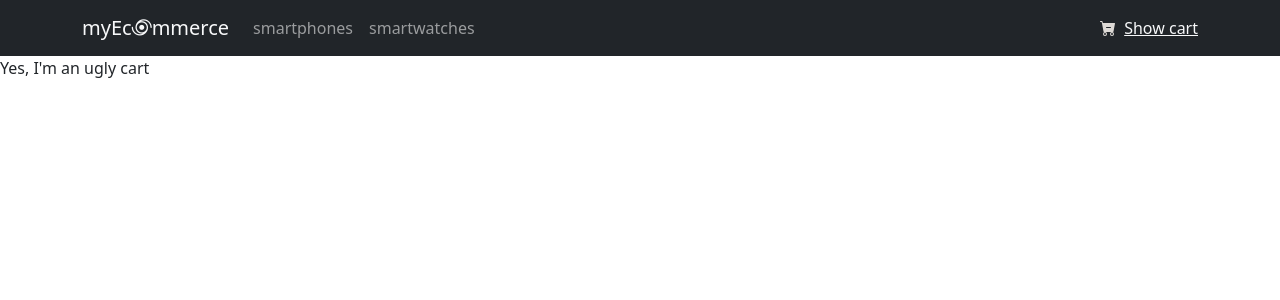
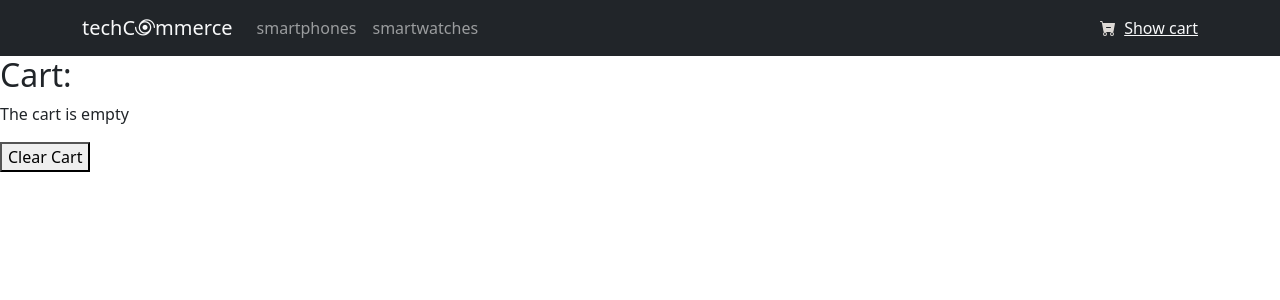
Before and after one commit to fedesummo/ecommerce-summo, a React (Create React App) app: page /cart in a window 1280 px wide. Shown: the top 300 px of the page. Built offline with nearby package versions, Linux system fonts and the light colour scheme.

Commit message:
clase 10

```diff
--- a/src/App.js
+++ b/src/App.js
@@ -2,24 +2,28 @@
 import { BrowserRouter, Route, Routes } from "react-router-dom";
 // Importing bootstrap stylesheet.
 import "bootstrap/dist/css/bootstrap.min.css";
+// Importing context provider.
+import { CartContextProvider } from "./context/CartContext";
 // Importing project components.
 import LayoutContainer from "./layout/LayoutContainer";
 import ItemListContainer from "./pages/root/ItemListContainer";
-import ItemDetailContainer from "./pages/item/ItemDetailContainer"
+import ItemDetailContainer from "./pages/item/ItemDetailContainer";
 import CartContainer from "./pages/cart/CartContainer";
 
 const App = () => {
   return (
-    <BrowserRouter>
-      <Routes>
-        <Route path="/" element={<LayoutContainer/>}>
-          <Route index element={<ItemListContainer/>}/>
-          <Route path="category/:category" element={<ItemListContainer/>}/>
-          <Route path="item/:productId" element={<ItemDetailContainer/>}/>
-          <Route path="cart" element={<CartContainer/>}/>
-        </Route>
-      </Routes>
-    </BrowserRouter>
+    <CartContextProvider>
+      <BrowserRouter>
+        <Routes>
+          <Route path="/" element={<LayoutContainer />}>
+            <Route index element={<ItemListContainer />} />
+            <Route path="category/:category" element={<ItemListContainer />} />
+            <Route path="item/:productId" element={<ItemDetailContainer />} />
+            <Route path="cart" element={<CartContainer />} />
+          </Route>
+        </Routes>
+      </BrowserRouter>
+    </CartContextProvider>
   );
 };
 
--- a/src/assets/data/data.json
+++ b/src/assets/data/data.json
@@ -55,7 +55,7 @@
             "os": "watchOS 8.5",
             "display": "1.9 inches",
             "battery": "309mAh",
-            "memory": "32GB, "
+            "memory": "32GB"
         },
         "price": "399",
         "stock": "5"
--- a/src/components/Counter/CounterContainer.jsx
+++ b/src/components/Counter/CounterContainer.jsx
@@ -1,15 +1,19 @@
 // Importing react hooks.
 import { useState } from "react";
+// Importing context.
+import { useCartContext } from "../../context/CartContext";
 // Importing project component.
 import Counter from "./Counter"
 
-const CounterContainer = ({initialStock, setIsAddedToCart}) => {
+const CounterContainer = ({data, setIsAddedToCart}) => {
+  // Extracting functions from context.
+  const { addItem } = useCartContext()
   // Setting component state.
-  const [stock, setStock] = useState(initialStock);
+  const [stock, setStock] = useState(data.stock);
   const [quantity, setQuantity] = useState(0);
   // Defining functions
   const increment = () => {
-    if (quantity < initialStock) {
+    if (quantity < data.stock) {
       setQuantity(quantity + 1);
       setStock(stock - 1);
     }
@@ -20,8 +24,12 @@ const CounterContainer = ({initialStock, setIsAddedToCart}) => {
       setStock(stock + 1);
     }
   };
+  const onAdd = () => {
+    setIsAddedToCart(true)
+    addItem(data, quantity)
+  }
   return (
-    <Counter stock={stock} increment={increment} decrement={decrement} quantity={quantity} setIsAddedToCart={setIsAddedToCart}/>
+    <Counter stock={stock} increment={increment} decrement={decrement} quantity={quantity} onAdd={onAdd}/>
   )
 }
 
--- /dev/null
+++ b/src/context/CartContext.js
@@ -0,0 +1,49 @@
+import { createContext, useContext, useEffect, useState } from "react";
+
+const CartContext = createContext()
+
+export const useCartContext = () => useContext(CartContext)
+
+export const CartContextProvider = ({children}) => {
+
+    const [cart, setCart] = useState([])
+
+    useEffect(
+        () => console.log("Cart: ", cart),
+        [cart]
+    )
+
+    const addItem = (item, quantity) => {
+        // Setting a copy of the cart to modify the values.
+        const cartCopy = cart
+        // Filtering the cart to know if the product already exist.
+        const filter = cartCopy.filter( element => element.item.id == item.id )[0]
+        if ( filter ) {
+            // If there's a coincidence, add the quantity...
+            filter.quantity += quantity
+            // ... and replace the original cart.
+            setCart(cartCopy)
+            console.log("Cart: " , cart)
+        } else {
+            // If there´s not a coincidence, add the new product to the cart.
+            setCart( [...cart, {item: item, quantity: quantity}] )
+        }
+    }
+
+    const removeItem = id => {
+        // Setting a copy of the cart to modify the values.
+        const cartCopy = cart
+        // Getting the index of the element.
+        const index = cart.indexOf( cart.filter( element => element.item.id == id )[0] )
+        cartCopy.splice(index, 1)
+        setCart(cartCopy)
+        console.log(cart)
+    }
+
+    // Clear cart.
+    const clear = () => setCart([])
+
+    const isInCart = id => cart.filter( element => element.item.id == id ).length > 0 ? true : false
+
+    return <CartContext.Provider value={{cart, addItem, clear, isInCart, removeItem}}> {children} </CartContext.Provider>
+}
--- a/src/layout/NavBar/NavBar.jsx
+++ b/src/layout/NavBar/NavBar.jsx
@@ -12,7 +12,7 @@ const NavBar = () => {
     <Navbar bg="dark" variant="dark">
       <Container>
       {/* bi-mask */}
-        <Navbar.Brand><Link className="text-light text-decoration-none" to="/">myEc<i className="bi bi-tropical-storm"/>
+        <Navbar.Brand><Link className="text-light text-decoration-none" to="/">techC<i className="bi bi-tropical-storm"/>
 mmerce</Link></Navbar.Brand>
         <Nav className="me-auto">
           <NavLink className="nav-link" to="/category/smartphones">smartphones</NavLink>
--- a/src/pages/cart/Cart.jsx
+++ b/src/pages/cart/Cart.jsx
@@ -1,6 +1,19 @@
-const Cart = () => {
+const Cart = ({clear, removeItem, cart}) => {
   return (
-    <div>Yes, I'm an ugly cart</div>
+    <>
+    <div>
+      <h2>Cart:</h2>
+      {
+      (cart && cart.length > 0)
+        ? <ul>
+          {cart.map(element => <li key={element.item.id}>Product: {element.item.name}. Quantity: {element.quantity} <button onClick={ () => removeItem(element.item.id) }><i className="bi bi-trash3-fill"/></button> </li>)}
+          </ul>
+        : <p>The cart is empty</p>
+      }
+    </div>
+
+    <button onClick={clear}>Clear Cart</button>
+    </>
   )
 }
 
--- a/src/pages/cart/CartContainer.jsx
+++ b/src/pages/cart/CartContainer.jsx
@@ -1,8 +1,15 @@
+// Importing context.
+import { useCartContext } from "../../context/CartContext"
+// Importing project components.
 import Cart from "./Cart"
 
 const CartContainer = () => {
+  // Importing functions and variables from cart context.
+  const { clear, isInCart, removeItem, cart } = useCartContext()
+  // Testing "isInCart" function.
+  console.log("Is phone on cart? -> ", isInCart(1) )
   return (
-    <Cart/>
+    <Cart clear={clear} cart={cart}  removeItem={removeItem}/>
   )
 }
 
--- a/src/pages/item/ItemDetail.jsx
+++ b/src/pages/item/ItemDetail.jsx
@@ -6,7 +6,6 @@ import CounterContainer from "../../components/Counter/CounterContainer";
 import { Link } from "react-router-dom";
 
 const ItemDetail = ({ data, isAddedToCart, setIsAddedToCart }) => {
-  console.log(data)
   return (
     <Card className="my-5 mx-auto" style={{ textAlign: "center", width: "55rem" }}>
       <Card.Header>{data.name}</Card.Header>
@@ -19,7 +18,7 @@ const ItemDetail = ({ data, isAddedToCart, setIsAddedToCart }) => {
           <Card.Title><i className="bi bi-text-left"></i> Description</Card.Title>
           <Card.Text>Lorem ipsum dolor sit amet, consectetur adipiscing elit, sed do eiusmod tempor incididunt ut labore et dolore magna aliqua.</Card.Text>
           {/* <Card.Text>{data.description}</Card.Text> */}
-            <Card.Title><i class="bi bi-gear"></i> Specs</Card.Title>
+            <Card.Title><i className="bi bi-gear"></i> Specs</Card.Title>
             <Card.Text className="mb-0"><i>Operative System:</i> {data.specs.os}</Card.Text>
             <Card.Text className="mb-0"><i>Display:</i> {data.specs.display}</Card.Text>
             <Card.Text className="mb-0"><i>Battery:</i> {data.specs.battery}</Card.Text>
@@ -28,13 +27,12 @@ const ItemDetail = ({ data, isAddedToCart, setIsAddedToCart }) => {
             <Card.Title><i className="bi bi-credit-card"></i> We accept all credit and debit cards!</Card.Title>
             {isAddedToCart
               ? <Link to="/cart" className="btn btn-outline-dark mt-2">Go to Cart</Link>
-              : <CounterContainer initialStock={data.stock} isAddedToCart={isAddedToCart} setIsAddedToCart={setIsAddedToCart}/>
+              : <CounterContainer data={data} isAddedToCart={isAddedToCart} setIsAddedToCart={setIsAddedToCart}/>
             }
 
           </Card.Body>
         </Col>
       </Row>
-
       <Card.Footer>Price: ${data.price}</Card.Footer>
     </Card>
   );
--- a/src/pages/root/ItemListContainer.jsx
+++ b/src/pages/root/ItemListContainer.jsx
@@ -8,7 +8,6 @@ import { useParams } from "react-router-dom";
 
 const ItemListContainer = () => {
   const { category } = useParams();
-  console.log(category)
   const originalProductsList = data.default
   const [products, setProducts] = useState(originalProductsList)
   useEffect(() => {
--- a/src/pages/root/ItemsList.jsx
+++ b/src/pages/root/ItemsList.jsx
@@ -5,7 +5,6 @@ import Row from "react-bootstrap/Row";
 import ItemCardContainer from "./ItemCard/ItemCardContainer";
 
 const ItemsList = ({products}) => {
-  console.log(products)
   return (
     <>
     <Row className="me-3" md="4">
```
Also changed, not shown: src/components/Counter/Counter.jsx (+10 -45 lines).
